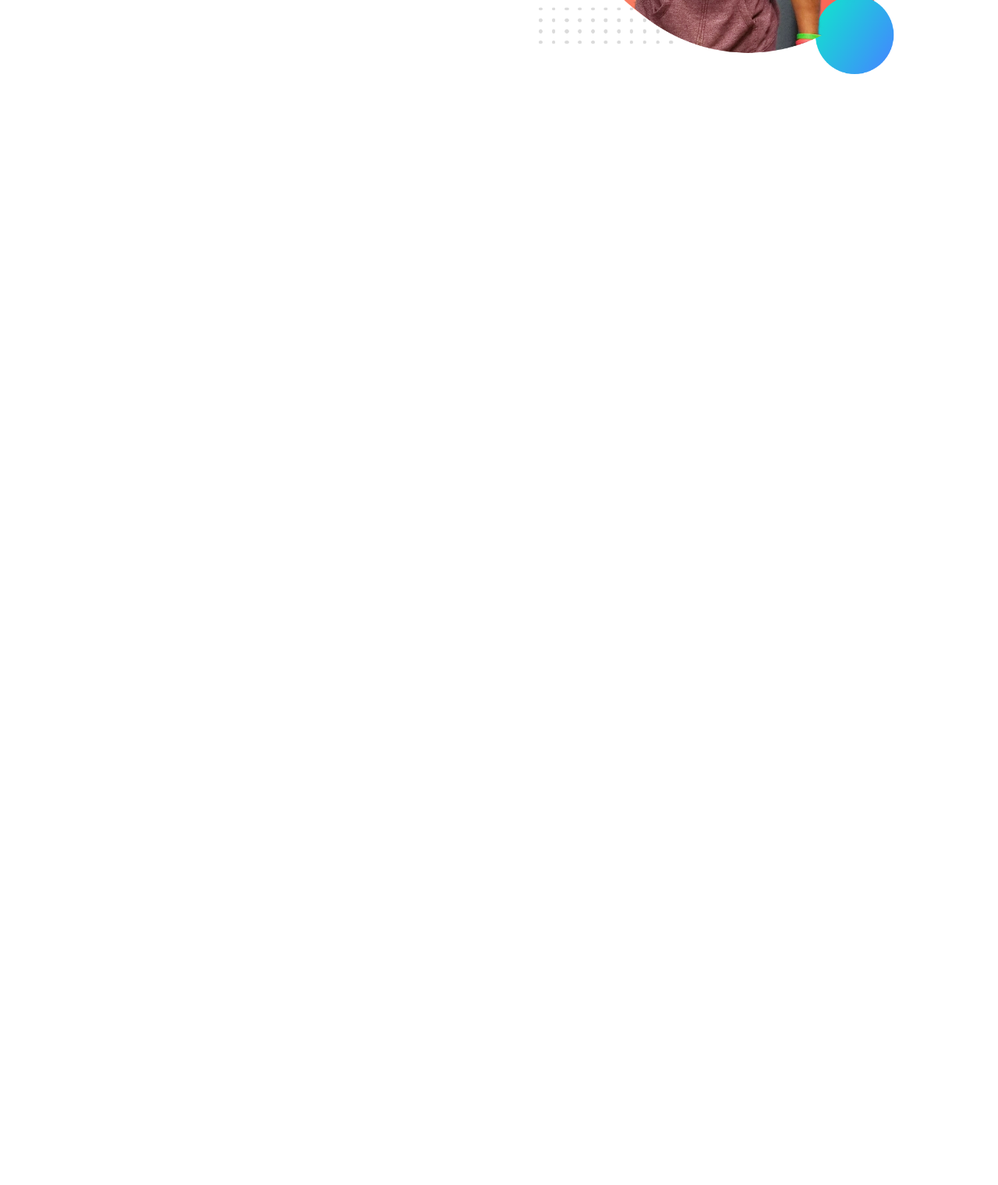
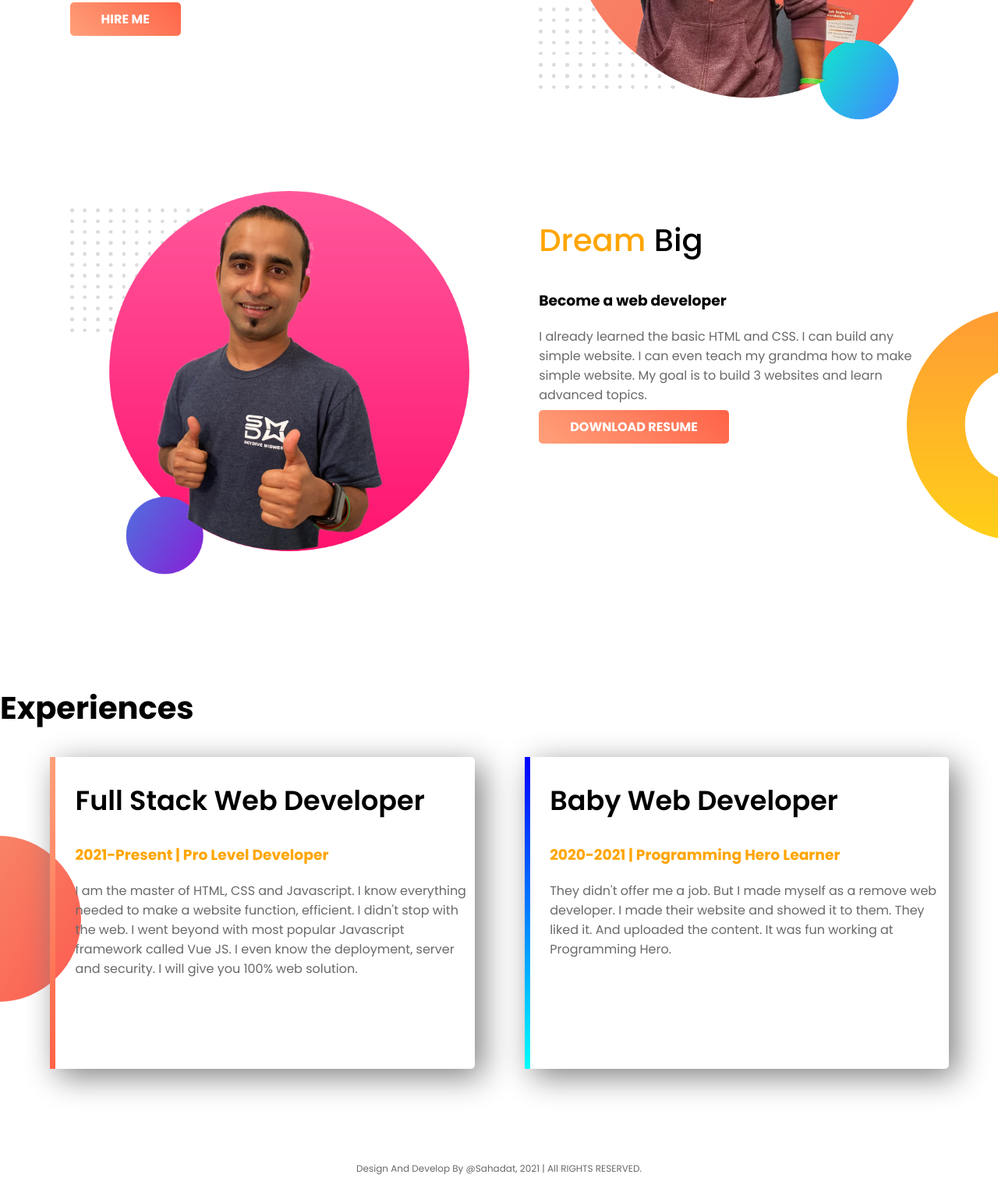
Before and after one commit to HossainSahadat/web-portfolio1, a plain HTML site: page index.html in a window 1280 px wide. Shown: the part 435-1955 px from the top of the page at 78% size. Before the commit the page ends 800 px from the top, so only its background shows below. Drawn offline with Linux system fonts and the light colour scheme.

Commit message:
Complete my first ever  wevsite

```diff
--- a/index.html
+++ b/index.html
@@ -13,23 +13,55 @@
 
 </head>
 <body>
-    <section>
+    <section class="top-banner">
         <div class="half-width">
             <h1 class="name-highlight1">Welcome to</h1>
-            <h1 class="name-highlight2"><span class="name-highlight">Dream </span>World</h1>
+            <h1 class="name-highlight2"><span class="orange-highlight">Dream </span>World</h1>
             <h3>Professional Web Developer</h3>
             <p> Lorem Ipsum is simply dummy text of the printing and typesetting industry. Lorem Ipsum has been the industry's standard dummy text ever since the 1500s, when an unknown printer took a galley of type and scrambled it to make a type specimen book</p>
-
+            <a class="link-button" target="_blank" href="https://github.com/HossainSahadat/web-portfolio1">HIRE ME</a>
    </div>
   <div class="half-width">
       <img src="images/jhankar.png" alt="">
   </div>
+</section>
+
+  <section class="dream-area">
+      <div class="half-width">
+          <img src="images/jhankar2.png">
+      </div>
+ <div class="half-width">
+  <h2 class="second-name"><span class="orange-highlight">Dream</span> Big</h2>
+    <h3>Become a web developer</h3>
+      <p>I already learned the basic HTML and CSS. I can build any simple website. I can even teach my grandma how to make simple website. My goal is to build 3 websites and learn advanced topics. </p>
+      <a class="link-button" target="_blank" href="https://github.com/HossainSahadat/web-portfolio1">DOWNLOAD RESUME</a>
+
+    </div>
+  </section>
+
+  <section class="Experience-area">
+      <h2 class="Experience-area-highlight">Experiences </h2>
+    <div id="full-stack" class="half-width single-experience">
+          <h2> Full Stack Web Developer</h2>
+          <h3 class="orange-highlight"> 2021-Present | Pro Level Developer</h3>
+          <p>I am the master of HTML, CSS and Javascript. I know everything needed to make a website function, efficient. I didn't stop with the web. I went beyond with most popular Javascript framework called Vue JS. I even know the deployment, server and security. I will give you 100% web solution. </p>
+      </div>
+      <div id="baby-stack" class="half-width single-experience" >
+          <h2>Baby Web Developer </h2>
+          <h3 class="orange-highlight"> 2020-2021 | Programming Hero Learner</h3>
+          <p> They didn't offer me a job. But I made myself as a remove web developer. I made their website and showed it to them. They liked it. And uploaded the content. It was fun working at Programming Hero.</p>
+
+      </div>
+
+  </section>
+  <footer>
+      <p> Design And Develop By @Sahadat, 2021 | All RIGHTS RESERVED.</p>
+  </footer>
 
 
 
 
 
-    </section>
 
 
 
--- a/style.css
+++ b/style.css
@@ -1,21 +1,24 @@
 body{
-
+margin: 0;
 font-family: 'Fira Sans', sans-serif;
 font-family: 'Poppins', sans-serif;
 }
 h1{
     font-size: 50px;
-    font-weight: 100px;
+    font-weight: 500;
 }
 .name-highlight1{
     margin-bottom: -50px;
    font-size: 30px;
 
 }
+.top-banner{
+    padding-top: 80px;
+
+}
 
 
-
-.name-highlight{
+.orange-highlight{
     color: orange;
 }
 
@@ -25,10 +28,85 @@ h1{
     float: left;
     margin-left: 5%;
    padding-left: 2%;
-   padding-top: 20px;
+
 
 }
 
 .half-width img{
     width: 100%;
 }
+.top-banner{
+    background-image: url("images/top-banner.png");
+    background-repeat: no-repeat;
+
+}
+
+section{
+    height: 500px;
+    padding-bottom: 100px;
+}
+.link-button{
+    text-decoration: none;
+    background-image: linear-gradient(45deg, lightsalmon, tomato);
+    padding: 10px 40px;
+    font-weight: 700;
+    border-radius: 5px;
+    color: white;
+
+
+
+}
+.second-name{
+    font-size: 40px;
+    font-weight: 500;
+
+
+}
+
+P{
+    color: dimgray;
+}
+
+.dream-area{
+    background-image: url("images/dream-bg.png");
+    background-repeat: no-repeat;
+    background-position: right;
+}
+
+.single-experience{
+   box-shadow: 10px 10px 40px gray;
+   border-radius: 5px;
+   height: 80%;
+}
+
+.Experience-area-highlight{
+    font-size: 40px;
+    font-weight: 700;
+}
+
+.Experience-area{
+    background-image: url(images/exp-bg.png);
+    background-repeat: no-repeat;
+    background-position: left;
+}
+
+h2{
+    font-size: 35px;
+    font-weight: 600;
+}
+#full-stack{
+    border-left: 7px solid;
+    border-image: linear-gradient(180deg, lightsalmon, tomato);
+    border-image-slice:1;
+}
+
+#baby-stack{
+    border-left: 7px solid;
+    border-image: linear-gradient(180deg, blue,cyan);
+    border-image-slice: 1;
+}
+
+footer p {
+    text-align: center;
+    font-size: 12px;
+}
```
